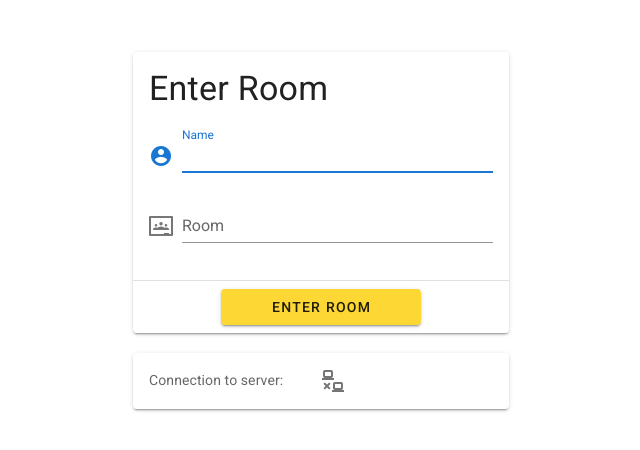
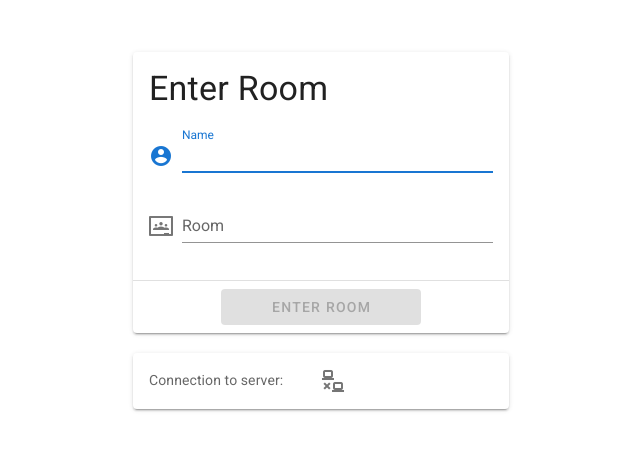
Before and after one commit to m4x1202/collaborative-book, a Vue app in the folder client/: page /#/login in a window 1280 px wide. Shown: the top 450 px of the page, without its empty margins (319-959 px from the left). Built offline with nearby package versions, Linux system fonts and the light colour scheme; what vue-native-websocket would draw is missing.

Commit message:
Disable "Enter Room" button if not connected to server

```diff
--- a/client/src/views/Login.vue
+++ b/client/src/views/Login.vue
@@ -27,7 +27,7 @@
                     </v-card-text>
                     <v-divider />
                     <v-card-actions>
-                        <v-btn :disabled="!valid" type="submit" width="200" class="mx-auto" color="yellow darken-1" form="loginForm">Enter Room</v-btn>
+                        <v-btn :disabled="!(valid && connectedToServer)" type="submit" width="200" class="mx-auto" color="yellow darken-1" form="loginForm">Enter Room</v-btn>
                     </v-card-actions>
                 </v-card>
                 <v-card class="mt-5">
```
